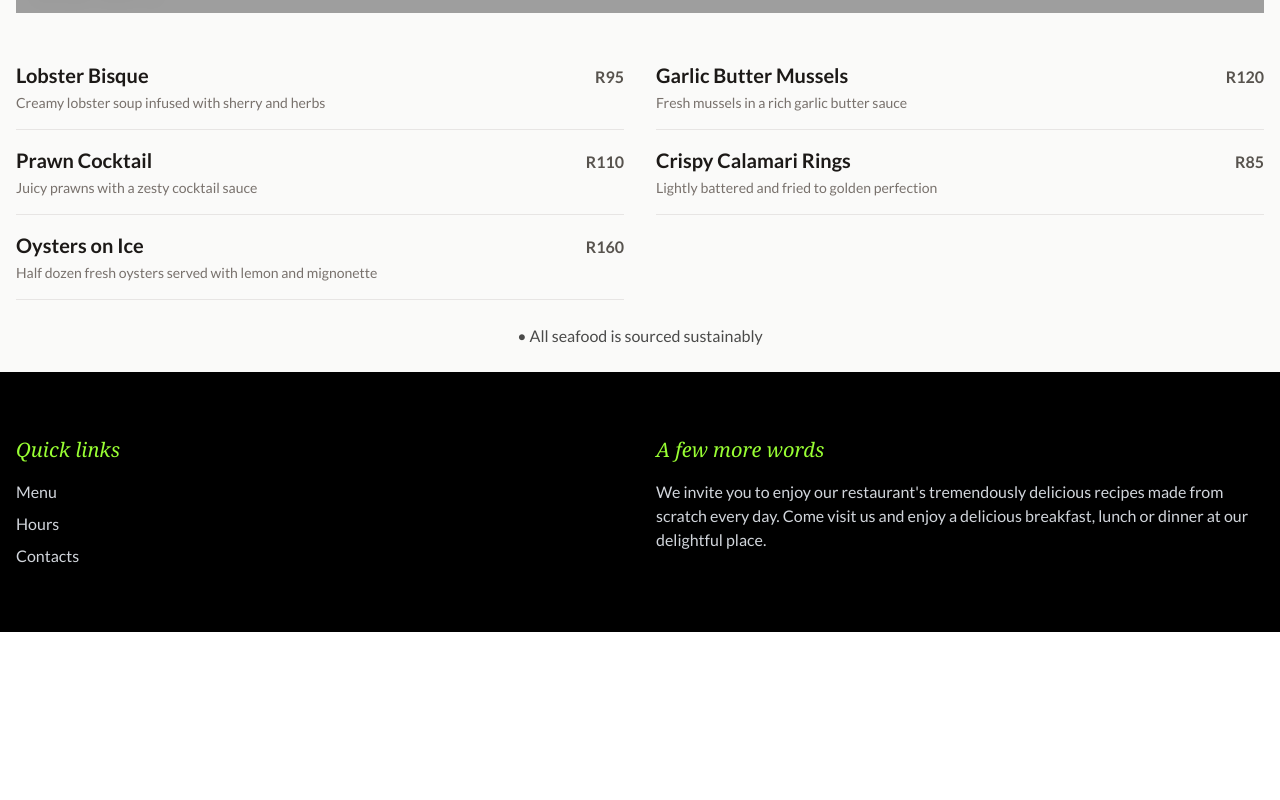
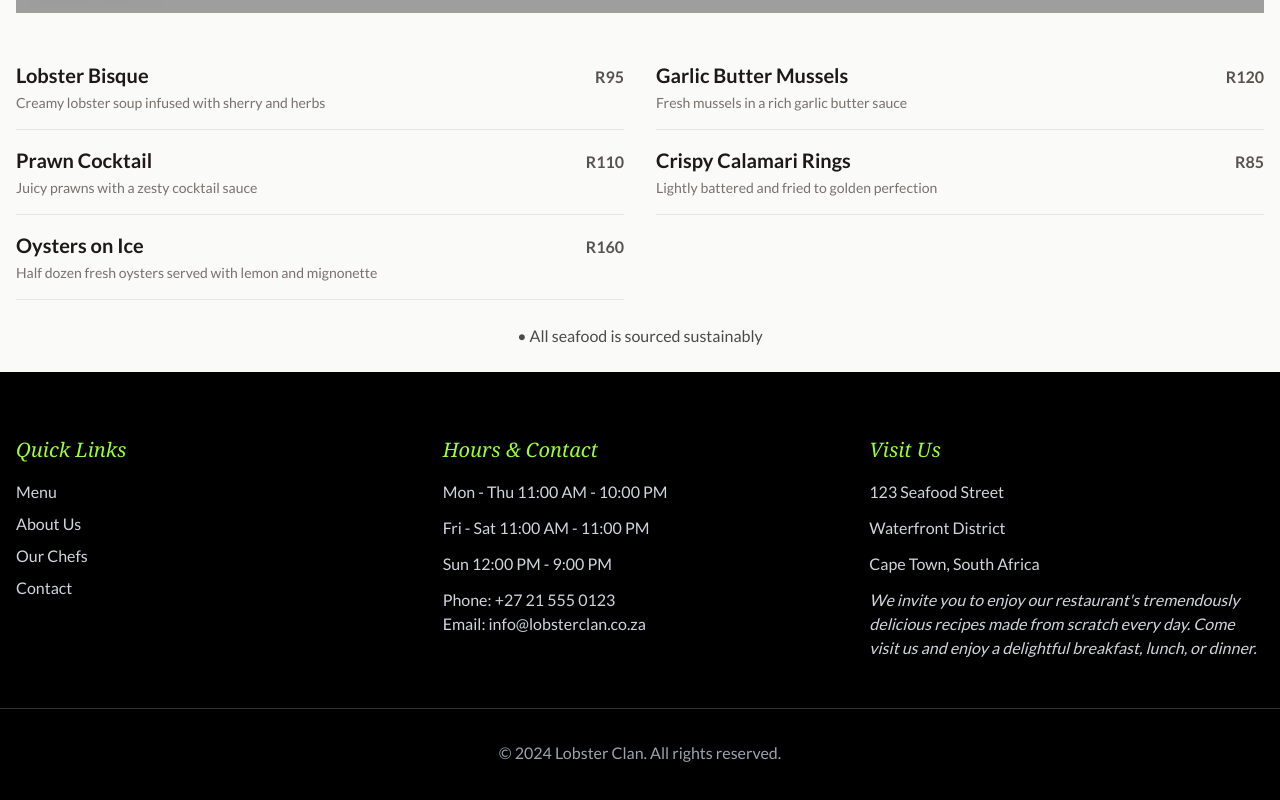
Before and after one commit to Tshabalala-Thabo/lobster-clan-react, a React (Create React App) app: page /menu in a window 1280 px wide. Shown: the part 440-1240 px from the top of the page. Before the commit the page ends 1072 px from the top, so only its background shows below. Built offline with nearby package versions, Linux system fonts and the light colour scheme; grey boxes are pictures that could not be loaded; a web font is replaced by a local one.

Commit message:
FEAT: Add BookingModal component with dynamic form and Zustand state management

```diff
--- /dev/null
+++ b/src/components/BookingModal.js
@@ -0,0 +1,179 @@
+'use client'
+
+import { useState } from 'react'
+import { motion, AnimatePresence } from 'framer-motion'
+import { Button } from './ui/button'
+
+export function BookingModal({ isOpen, onClose }) {
+  const [formData, setFormData] = useState({
+    name: '',
+    email: '',
+    phone: '',
+    date: '',
+    time: '',
+    guests: '2',
+    requirements: ''
+  })
+
+  const handleSubmit = (e) => {
+    e.preventDefault()
+    // Handle form submission logic here
+    console.log('Booking submitted:', formData)
+    onClose()
+  }
+
+  return (
+    <AnimatePresence>
+      {isOpen && (
+        <>
+          {/* Backdrop */}
+          <motion.div
+            className="fixed inset-0 bg-black/50 z-[100]"
+            initial={{ opacity: 0 }}
+            animate={{ opacity: 1 }}
+            exit={{ opacity: 0 }}
+            onClick={onClose}
+          />
+
+          {/* Transparent parent div to center the modal */}
+          <div className="fixed inset-0 z-[101] flex items-center justify-center p-4">
+            {/* Modal */}
+            <motion.div
+              className="w-full max-w-md bg-white shadow-xl overflow-hidden"
+              initial={{ opacity: 0, y: 20 }}
+              animate={{ opacity: 1, y: 0 }}
+              exit={{ opacity: 0, y: 20 }}
+            >
+              <div className="p-6">
+                <div className="flex justify-between items-center mb-6">
+                  <h2 className="text-2xl font-protest text-stone-900">Book a Table</h2>
+                  <button
+                    onClick={onClose}
+                    className="text-stone-500 hover:text-stone-700"
+                  >
+                    <svg className="w-6 h-6" fill="none" stroke="currentColor" viewBox="0 0 24 24">
+                      <path strokeLinecap="round" strokeLinejoin="round" strokeWidth={2} d="M6 18L18 6M6 6l12 12" />
+                    </svg>
+                  </button>
+                </div>
+
+                <form onSubmit={handleSubmit} className="space-y-4">
+                  <div>
+                    <label htmlFor="name" className="block text-sm font-medium text-stone-700 mb-1">
+                      Name
+                    </label>
+                    <input
+                      type="text"
+                      id="name"
+                      value={formData.name}
+                      onChange={(e) => setFormData({ ...formData, name: e.target.value })}
+                      className="w-full px-3 py-2 border border-stone-300 focus:outline-none focus:ring-2 focus:ring-red-500"
+                      placeholder="Enter your full name"
+                      required
+                    />
+                  </div>
+
+                  <div>
+                    <label htmlFor="email" className="block text-sm font-medium text-stone-700 mb-1">
+                      Email
+                    </label>
+                    <input
+                      type="email"
+                      id="email"
+                      value={formData.email}
+                      onChange={(e) => setFormData({ ...formData, email: e.target.value })}
+                      className="w-full px-3 py-2 border border-stone-300 focus:outline-none focus:ring-2 focus:ring-red-500"
+                      placeholder="your.email@example.com"
+                      required
+                    />
+                  </div>
+
+                  <div>
+                    <label htmlFor="phone" className="block text-sm font-medium text-stone-700 mb-1">
+                      Phone
+                    </label>
+                    <input
+                      type="tel"
+                      id="phone"
+                      value={formData.phone}
+                      onChange={(e) => setFormData({ ...formData, phone: e.target.value })}
+                      className="w-full px-3 py-2 border border-stone-300 focus:outline-none focus:ring-2 focus:ring-red-500"
+                      placeholder="+27 71 234 5678"
+                      required
+                    />
+                  </div>
+
+                  <div className="grid grid-cols-2 gap-4">
+                    <div>
+                      <label htmlFor="date" className="block text-sm font-medium text-stone-700 mb-1">
+                        Date
+                      </label>
+                      <input
+                        type="date"
+                        id="date"
+                        value={formData.date}
+                        onChange={(e) => setFormData({ ...formData, date: e.target.value })}
+                        className="w-full px-3 py-2 border border-stone-300 focus:outline-none focus:ring-2 focus:ring-red-500"
+                        placeholder="Select a date"
+                        min={new Date().toISOString().split('T')[0]}
+                        required
+                      />
+                    </div>
+                    <div>
+                      <label htmlFor="time" className="block text-sm font-medium text-stone-700 mb-1">
+                        Time
+                      </label>
+                      <input
+                        type="time"
+                        id="time"
+                        value={formData.time}
+                        onChange={(e) => setFormData({ ...formData, time: e.target.value })}
+                        className="w-full px-3 py-2 border border-stone-300 focus:outline-none focus:ring-2 focus:ring-red-500"
+                        min="11:00"
+                        max="22:00"
+                        required
+                      />
+                    </div>
+                  </div>
+
+                  <div>
+                    <label htmlFor="guests" className="block text-sm font-medium text-stone-700 mb-1">
+                      Number of Guests
+                    </label>
+                    <select
+                      id="guests"
+                      value={formData.guests}
+                      onChange={(e) => setFormData({ ...formData, guests: e.target.value })}
+                      className="w-full px-3 py-2 border border-stone-300 focus:outline-none focus:ring-2 focus:ring-red-500"
+                    >
+                      {[1, 2, 3, 4, 5, 6, 7, 8].map(num => (
+                        <option key={num} value={num}>{num} {num === 1 ? 'person' : 'people'}</option>
+                      ))}
+                    </select>
+                  </div>
+
+                  <div>
+                    <label htmlFor="requirements" className="block text-sm font-medium text-stone-700 mb-1">
+                      Special Requirements
+                    </label>
+                    <textarea
+                      id="requirements"
+                      value={formData.requirements}
+                      onChange={(e) => setFormData({ ...formData, requirements: e.target.value })}
+                      className="w-full px-3 py-2 border border-stone-300 focus:outline-none focus:ring-2 focus:ring-red-500 min-h-[100px] resize-none"
+                      placeholder="Any dietary restrictions, allergies, or special requests..."
+                    />
+                  </div>
+
+                  <Button type="submit" variant="destructive" className="w-full rounded-none">
+                    Book Now
+                  </Button>
+                </form>
+              </div>
+            </motion.div>
+          </div>
+        </>
+      )}
+    </AnimatePresence>
+  )
+}
--- a/src/components/Layout.js
+++ b/src/components/Layout.js
@@ -1,26 +1,81 @@
 import React from 'react'
+import { useLocation } from 'react-router-dom'
+import { Navbar } from './Navbar'
+import { BookingModal } from './BookingModal'
+import { create } from 'zustand'
+
+// Create a store for managing the booking modal state
+export const useBookingStore = create((set) => ({
+  isBookingModalOpen: false,
+  openBookingModal: () => set({ isBookingModalOpen: true }),
+  closeBookingModal: () => set({ isBookingModalOpen: false })
+}))
 
 export function Layout({ children }) {
+  const location = useLocation()
+  const showNavbar = location.pathname !== '/'
+  const { isBookingModalOpen, closeBookingModal } = useBookingStore()
+
   return (
     <div className="relative min-h-screen w-full font-sans">
+      <Navbar show={showNavbar} />
       {children}
 
+      <BookingModal
+        isOpen={isBookingModalOpen}
+        onClose={closeBookingModal}
+      />
+
       <footer className="bg-black py-16">
-        <div className="container mx-auto px-4 grid md:grid-cols-2 gap-8">
+        <div className="container mx-auto px-4 grid md:grid-cols-3 gap-8">
+          {/* Quick Links */}
           <div>
-            <h4 className="text-[#99FF33] text-xl font-serif italic mb-4">Quick links</h4>
+            <h4 className="text-[#99FF33] text-xl font-serif italic mb-4">Quick Links</h4>
             <nav className="space-y-2">
-              <a href="/menu" className="block text-gray-300 hover:text-white">Menu</a>
-              <a href="/" className="block text-gray-300 hover:text-white">Hours</a>
-              <a href="/" className="block text-gray-300 hover:text-white">Contacts</a>
+              <a href="/menu" className="block text-gray-300 hover:text-white transition-colors">Menu</a>
+              <a href="/about" className="block text-gray-300 hover:text-white transition-colors">About Us</a>
+              <a href="/chefs" className="block text-gray-300 hover:text-white transition-colors">Our Chefs</a>
+              <a href="/contact" className="block text-gray-300 hover:text-white transition-colors">Contact</a>
             </nav>
           </div>
+
+          {/* Hours & Contact */}
           <div>
-            <h4 className="text-[#99FF33] text-xl font-serif italic mb-4">A few more words</h4>
-            <p className="text-gray-300">
-              We invite you to enjoy our restaurant's tremendously delicious recipes made from scratch every day. Come visit us and enjoy a delicious breakfast, lunch or dinner at our delightful place.
-            </p>
+            <h4 className="text-[#99FF33] text-xl font-serif italic mb-4">Hours & Contact</h4>
+            <div className="text-gray-300 space-y-3">
+              <div className="flex justify-between">
+                <span>Mon - Thu 11:00 AM - 10:00 PM</span>
+              </div>
+              <div className="flex justify-between">
+                <span>Fri - Sat 11:00 AM - 11:00 PM</span>
+              </div>
+              <div className="flex justify-between">
+                <span>Sun 12:00 PM - 9:00 PM</span>
+              </div>
+              <div className="mt-4">
+                <p>Phone: <a href="tel:+27215550123" className="hover:text-[#99FF33] transition-colors">+27 21 555 0123</a></p>
+                <p>Email: <a href="mailto:info@lobsterclan.co.za" className="hover:text-[#99FF33] transition-colors">info@lobsterclan.co.za</a></p>
+              </div>
+            </div>
           </div>
+
+          {/* Location & About */}
+          <div>
+            <h4 className="text-[#99FF33] text-xl font-serif italic mb-4">Visit Us</h4>
+            <div className="text-gray-300 space-y-3">
+              <p>123 Seafood Street</p>
+              <p>Waterfront District</p>
+              <p>Cape Town, South Africa</p>
+              <p className="mt-4 italic">
+                We invite you to enjoy our restaurant's tremendously delicious recipes made from scratch every day. Come visit us and enjoy a delightful breakfast, lunch, or dinner.
+              </p>
+            </div>
+          </div>
+        </div>
+
+        {/* Footer Bottom */}
+        <div className="container mx-auto px-4 mt-12 border-t border-[#333] pt-8 text-center text-gray-400">
+          <p>&copy; {new Date().getFullYear()} Lobster Clan. All rights reserved.</p>
         </div>
       </footer>
     </div>
```
